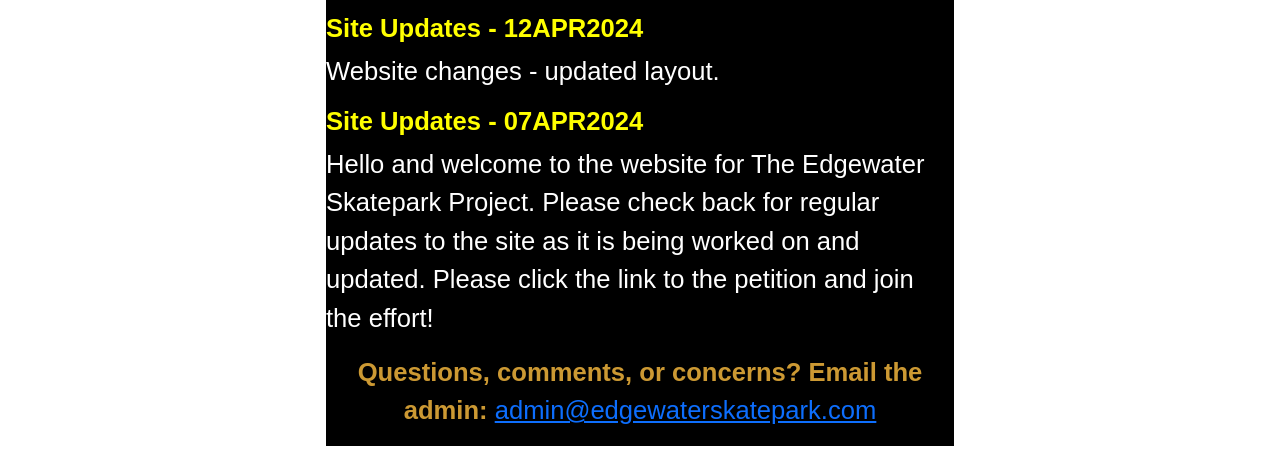
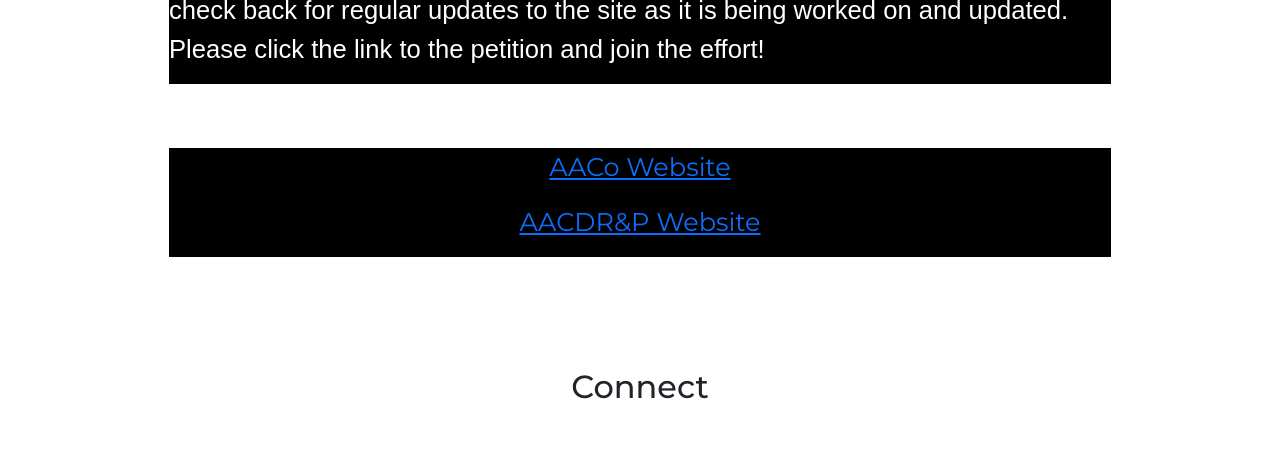
Before and after one commit to Broomband/edgewaterskatepark, a plain HTML site: page testindex.html in a window 1280 px wide. Shown: the part 2069-2525 px from the top of the page. Drawn offline with nearby package versions, Linux system fonts and the light colour scheme.

Commit message:
Update testindex.html

```diff
--- a/testindex.html
+++ b/testindex.html
@@ -97,7 +97,7 @@
     <div class="container-fluid padding" id="news">
         <center>
             <p>
-                <TABLE WIDTH="50%" BORDER="0" CELLSPACING="0" CELLPADDING="0">
+                <TABLE WIDTH="75%" BORDER="0" CELLSPACING="0" CELLPADDING="0">
                     <TR>
                         <TD BGCOLOR="BLACK">
                             <B><h1 style="font-size:2vw;"><FONT FACE="Arial" color="Yellow">Project Updates - 31DEC2024</h1></FONT></B>
@@ -111,11 +111,6 @@
 
                             <B><h1 style="font-size:2vw;"><FONT FACE="Arial" color="Yellow">Site Updates - 07APR2024</h1></FONT></B>
                             <p style="font-size:2vw;"><FONT FACE="Arial" color="white">Hello and welcome to the website for The Edgewater Skatepark Project. Please check back for regular updates to the site as it is being worked on and updated. Please click the link to the petition and join the effort!</p></FONT>
-
-                            <CENTER>
-                            <B><p style="font-size:2vw;"><FONT COLOR="#cc9933" FACE="Arial">Questions, comments, or concerns? Email the admin: </B>
-                            <A HREF="mailto:admin@edgewaterskatepark.com?subject=Edgewater Skatepark Project">admin@edgewaterskatepark.com</A></FONT></p>
-                            </CENTER>
                         </TD>
                     </TR>
                 </TABLE>
@@ -128,7 +123,7 @@
     <div class="container-fluid padding" id="aacoresources">
         <center>
             <p>
-                <TABLE WIDTH="50%" BORDER="0" CELLSPACING="0" CELLPADDING="0">
+                <TABLE WIDTH="75%" BORDER="0" CELLSPACING="0" CELLPADDING="0">
                     <TR>
                         <TD BGCOLOR="BLACK">
                             <CENTER>
```
